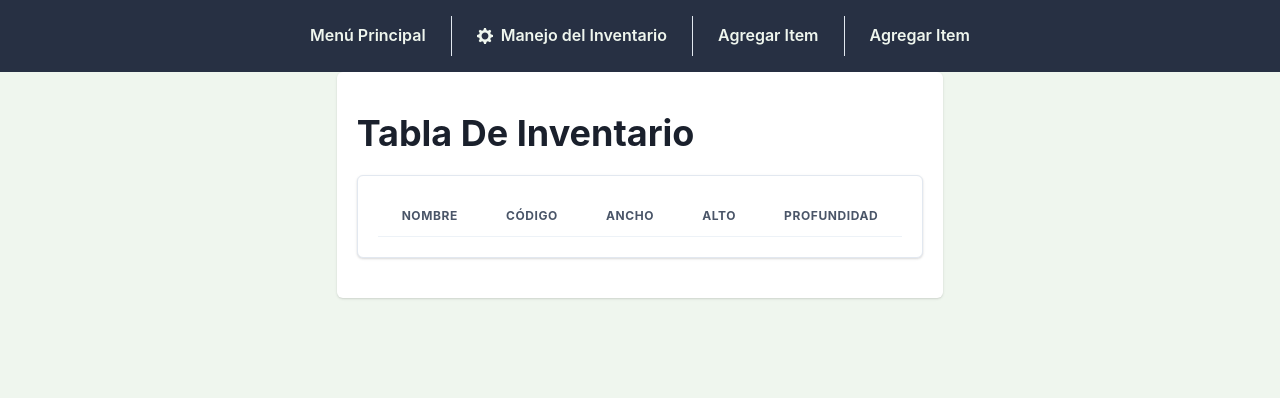
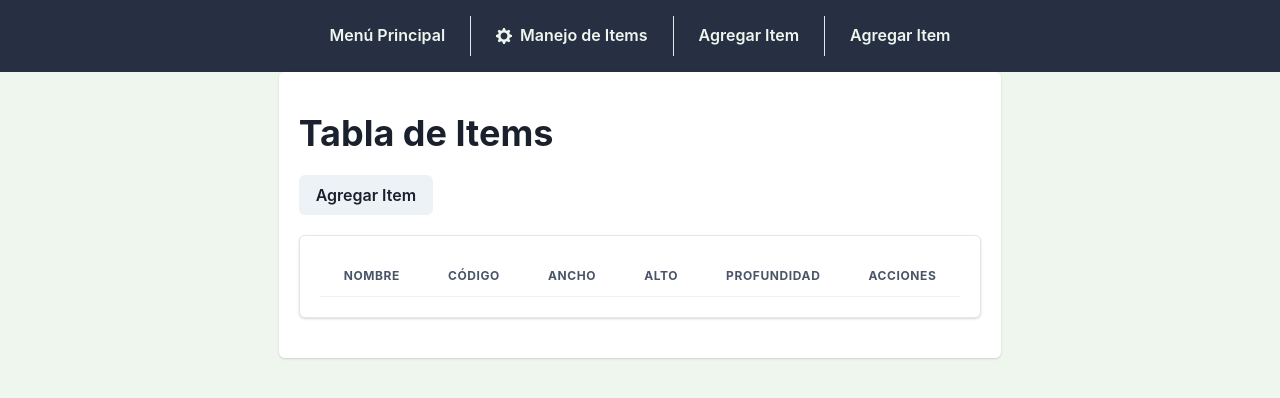
Before and after one commit to FrancoL5/inventoryProject, a React (Vite) app: page /manageInventory in a window 1280 px wide. Shown: the top 398 px of the page. Built offline with nearby package versions, Linux system fonts and the light colour scheme.

Commit message:
Update: Components changes places

```diff
--- a/src/App.tsx
+++ b/src/App.tsx
@@ -1,6 +1,6 @@
 import { Box, Container } from "@chakra-ui/react"
-import { MenuActions } from "./components/inventory/menuAcciones/menuActions"
 import { Outlet } from "react-router-dom"
+import { MenuActions } from "./components/navBar/menuActions"
 
 function App() {
     return (
--- a/src/components/inventory/Items/addItem.tsx
+++ b/src/components/inventory/Items/addItem.tsx
@@ -11,9 +11,13 @@ import { useForm } from "react-hook-form"
 import { Item } from "../../../interfaces/items"
 import { useAppDispatch } from "../../../store"
 import { addItem } from "../../../store/inventarioSlice"
-import { PrimaryButton } from "../menuAcciones/customButton"
+import { PrimaryButton } from "../../utils/customButton"
+import { useState } from "react"
 
 export function AddItem() {
+    const [addResult, setAddResult] = useState<{ addedId: string }>({
+        addedId: "",
+    })
     const dispatch = useAppDispatch()
     const {
         register,
@@ -23,16 +27,29 @@ export function AddItem() {
     } = useForm<Item>()
     return (
         <ComponentDialog
-            buttonCallback={(_, onOpen) => <Button>Texto</Button>}
+            buttonCallback={(_, onOpen) => (
+                <Button variant="solid" onClick={onOpen}>
+                    Agregar Item
+                </Button>
+            )}
             header={
-                <Center>
+                <Center gap={2} flexDirection="column">
                     <Heading fontSize={"xl"}>Agregar Item</Heading>
+                    {addResult.addedId && (
+                        <Heading fontSize={"lg"}>
+                            Item '{addResult.addedId}' Añadido
+                        </Heading>
+                    )}
                 </Center>
             }
             body={
                 <form
                     onSubmit={handleSubmit((data) => {
                         dispatch(addItem(data))
+                        setAddResult((prev) => ({
+                            ...prev,
+                            addedId: data.code,
+                        }))
                         reset()
                     })}
                 >
--- a/src/components/inventory/Items/itemsShow.tsx
+++ b/src/components/inventory/Items/itemsShow.tsx
@@ -2,6 +2,7 @@ import {
     Card,
     CardBody,
     Center,
+    IconButton,
     Table,
     TableContainer,
     Tbody,
@@ -10,6 +11,7 @@ import {
     Tr,
 } from "@chakra-ui/react"
 import { Items } from "../../../interfaces/items"
+import { HamburgerIcon } from "@chakra-ui/icons"
 
 export function ShowItemsTable({ items }: { items: Items }) {
     return (
@@ -34,6 +36,9 @@ export function ShowItemsTable({ items }: { items: Items }) {
                                 <Th>
                                     <Center>Profundidad</Center>
                                 </Th>
+                                <Th>
+                                    <Center>Acciones</Center>
+                                </Th>
                             </Tr>
                         </Thead>
                         <Tbody>
@@ -54,6 +59,16 @@ export function ShowItemsTable({ items }: { items: Items }) {
                                     <Th>
                                         <Center>{item.depth}</Center>
                                     </Th>
+                                    <Th>
+                                        <Center>
+                                            <IconButton
+                                                variant="outline"
+                                                colorScheme="teal"
+                                                aria-label="edit"
+                                                icon={<HamburgerIcon />}
+                                            ></IconButton>
+                                        </Center>
+                                    </Th>
                                 </Tr>
                             ))}
                         </Tbody>
--- a/src/components/inventory/showInventory.tsx
+++ b/src/components/inventory/showInventory.tsx
@@ -2,6 +2,7 @@ import { Card, CardBody, Heading, Stack } from "@chakra-ui/react"
 import { useAppSelector } from "../../store"
 import { selectItems } from "../../store/inventarioSlice"
 import { ShowItemsTable } from "./Items/itemsShow"
+import { AddItem } from "./Items/addItem"
 
 export function ShowInventory() {
     const items = useAppSelector(selectItems)
@@ -9,7 +10,10 @@ export function ShowInventory() {
         <Card>
             <CardBody>
                 <Stack bg="white" py={5} gap={5}>
-                    <Heading>Tabla De Inventario</Heading>
+                    <Heading>Tabla de Items</Heading>
+                    <Stack direction="row">
+                        <AddItem></AddItem>
+                    </Stack>
                     <ShowItemsTable items={items}></ShowItemsTable>
                 </Stack>
             </CardBody>
--- a/src/components/inventory/menuAcciones/menuActions.tsx
+++ b/src/components/navBar/menuActions.tsx
@@ -1,7 +1,7 @@
 import { Box, Stack, StackDivider } from "@chakra-ui/react"
-import { ActionButton } from "./customButton"
 import { SettingsIcon } from "@chakra-ui/icons"
 import { useNavigate } from "react-router-dom"
+import { ActionButton } from "../utils/customButton"
 
 export function MenuActions() {
     const navigate = useNavigate()
@@ -23,7 +23,7 @@ export function MenuActions() {
                     leftIcon={<SettingsIcon />}
                     onClick={() => navigate("./manageInventory")}
                 >
-                    Manejo del Inventario
+                    Manejo de Items
                 </ActionButton>
                 <ActionButton>Agregar Item</ActionButton>
                 <ActionButton>Agregar Item</ActionButton>
--- a/src/components/inventory/menuAcciones/customButton.tsx
+++ b/src/components/utils/customButton.tsx
@@ -2,12 +2,16 @@ import { Button, chakra } from "@chakra-ui/react"
 
 export const ActionButton = chakra(Button, {
     baseStyle: {
-        bg: "transparent",
+        bg: 0,
+        variant: "outline",
         color: "#eff6ee",
         _hover: { bg: "#5a5e6e", borderColor: "white" },
         _focus: {
-            boxShadow:
+            colorScheme: "whiteAlpha",
+            oxShadow:
                 "0 0 1px 2px rgba(88, 144, 255, .75), 0 1px 1px rgba(0, 0, 0, .15)",
+            borderColor: "white",
+            outline: 0,
         },
     },
 })
--- a/src/main.tsx
+++ b/src/main.tsx
@@ -1,6 +1,5 @@
 import React from "react"
 import ReactDOM from "react-dom/client"
-import App from "./App.tsx"
 import "./index.css"
 import { ChakraProvider } from "@chakra-ui/react"
 import { Provider } from "react-redux"
@@ -15,5 +14,5 @@ ReactDOM.createRoot(document.getElementById("root")!).render(
                 <RouterProvider router={router} />
             </ChakraProvider>
         </Provider>
-    </React.StrictMode>
+    </React.StrictMode>,
 )
```
